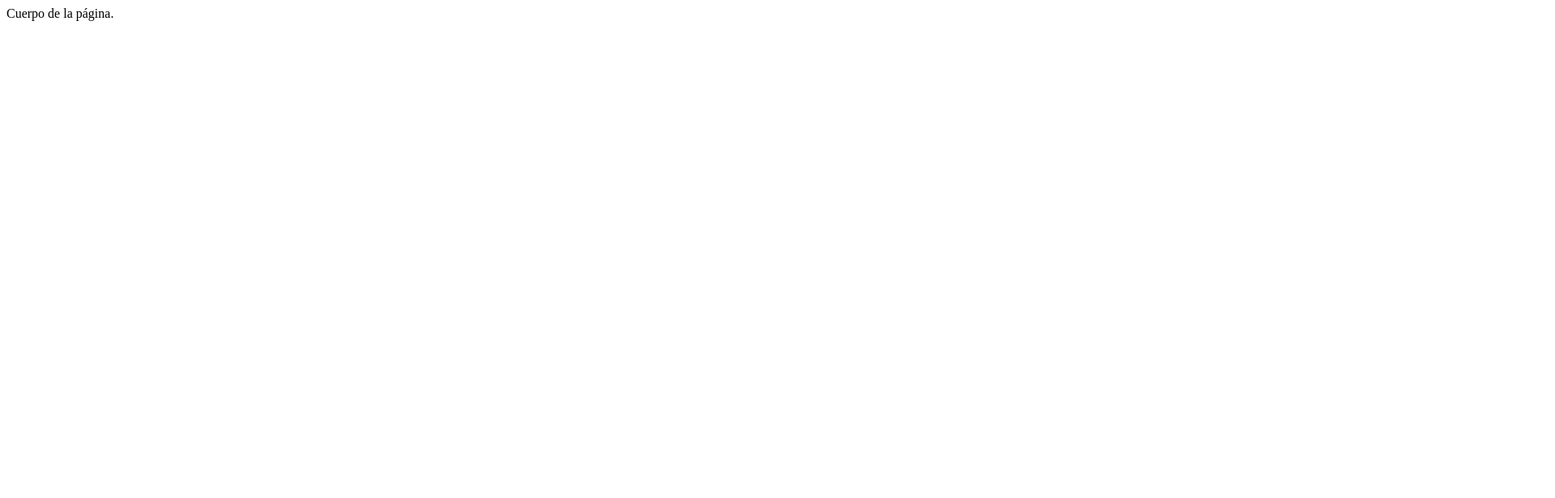
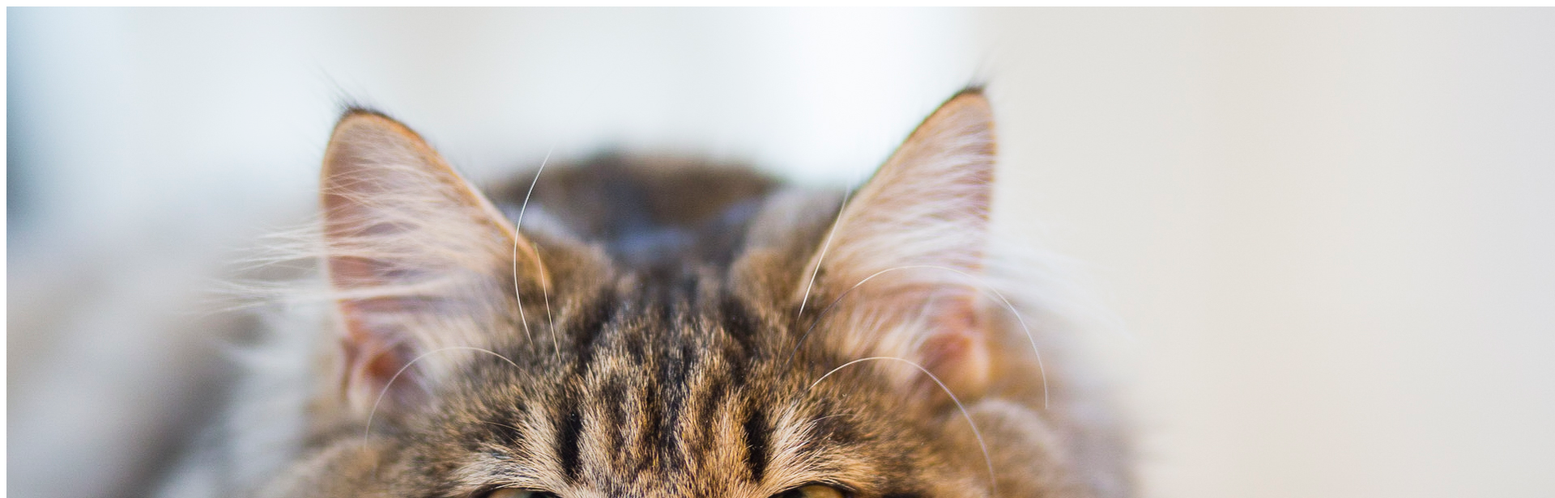
Before and after one commit to sofia-gonzalez/Frontend-ESDI-022018, a plain HTML site: page Clase1/Ejercicio1b/index.html in a window 1280 px wide. Shown: the top 616 px of the page at 81% size, 1920 px wide, since content can reach past the window. Drawn offline with Linux system fonts and the light colour scheme.

Commit message:
Ejercicio2-ImagenGato

```diff
--- a/Clase1/Ejercicio1b/index.html
+++ b/Clase1/Ejercicio1b/index.html
@@ -1,9 +1,9 @@
 <!DOCTYPE html>
 <html>
 	<head>
-		<title>Título de la página</title>
+		<title>CAT</title>
 	</head>
 	<body>
-		Cuerpo de la página.
+		<img src="img/cat.jpeg">
 	</body>
 </html>
```
Also changed, not shown: Clase1/Ejercicio1b/img/cat.jpeg (added).
